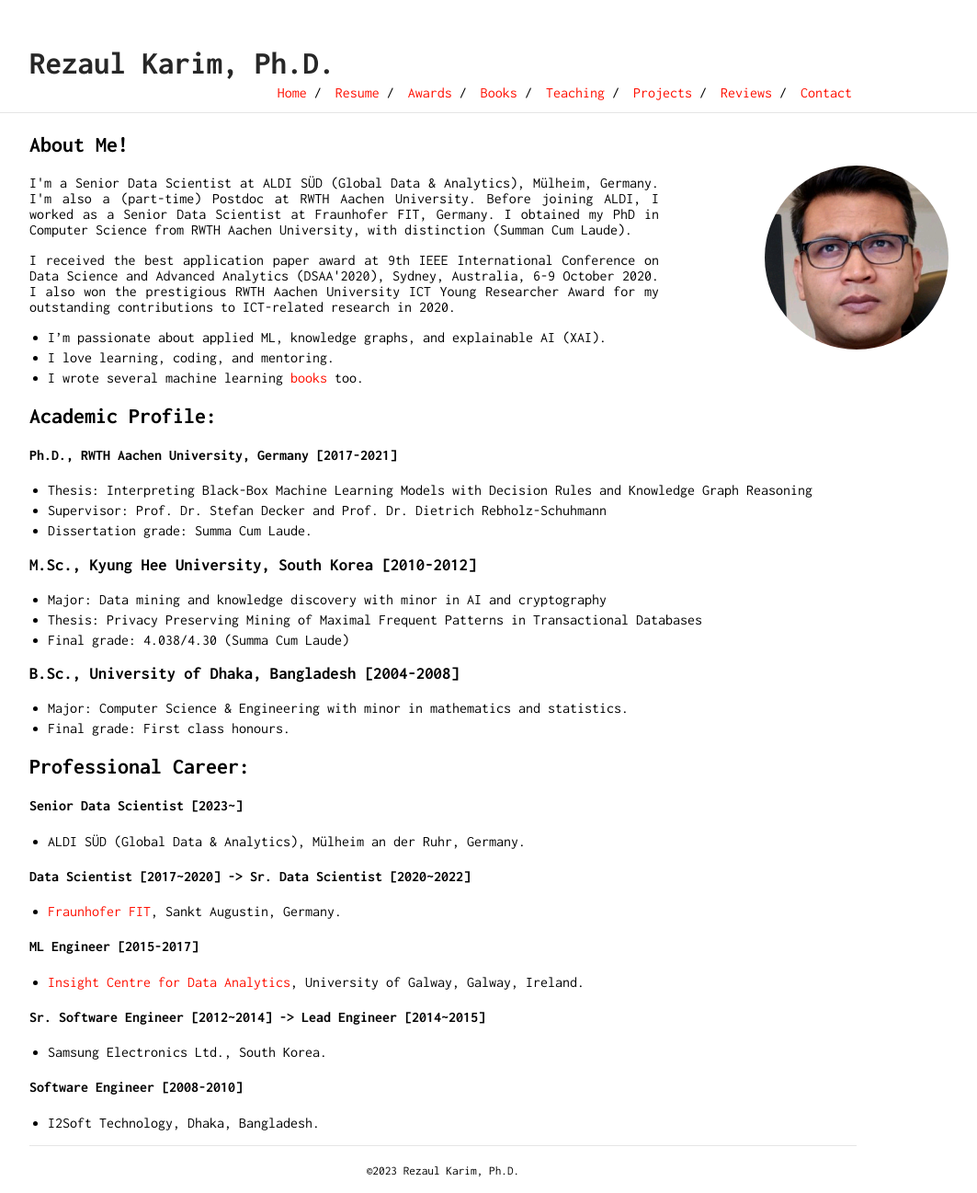
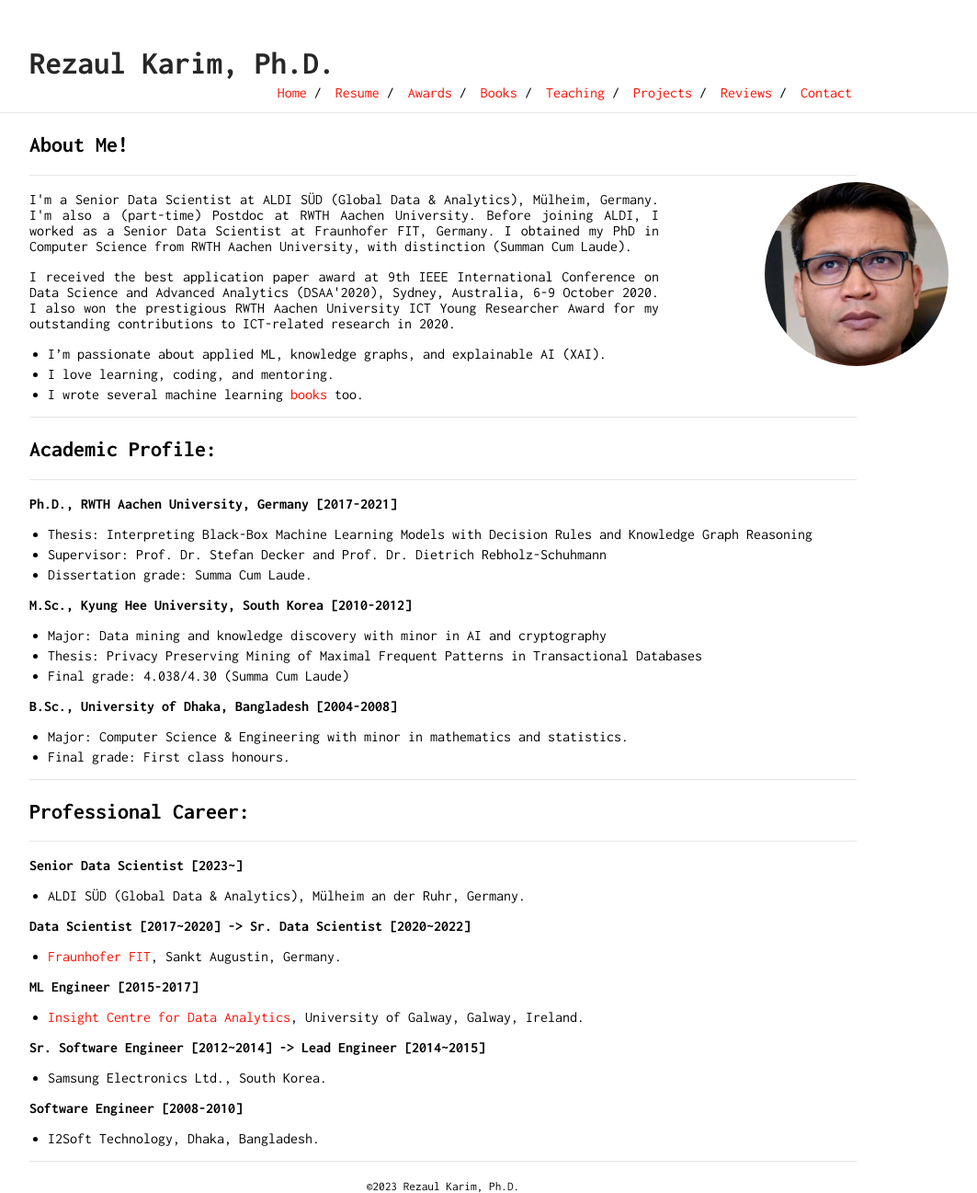
Before and after one commit to rezacsedu/rezacsedu.github.io, a Jekyll site: the page built from index.md, in a window 1280 px wide. Shown: the whole page at 92% size, without its empty margins (158-1221 px from the left). Built offline with Jekyll 4.4.1, drawn with Linux system fonts in a browser that asks for light colours; our own code applies the rules of GitHub Pages for plain Markdown files.

```diff
--- a/index.md
+++ b/index.md
@@ -1,4 +1,5 @@
 ## About Me!
+___
 <img class="profile-picture" src="img/1664312512000.jpg" width="100">
 
 <p style='text-align: justify;'> I'm a Senior Data Scientist at ALDI SÜD (Global Data & Analytics), Mülheim, Germany. I'm also a (part-time) Postdoc at RWTH Aachen University. Before joining ALDI, I worked as a Senior Data Scientist at Fraunhofer FIT, Germany. I obtained my PhD in Computer Science from RWTH Aachen University, with distinction (Summan Cum Laude).</p>
@@ -9,33 +10,37 @@
 - I love learning, coding, and mentoring.
 - I wrote several machine learning [books](https://www.amazon.com/s?k=Md.+Rezaul+Karim&ref=nb_sb_noss) too.
 
+___
 ## Academic Profile:
-#### Ph.D., RWTH Aachen University, Germany [2017-2021]
+___
+**Ph.D., RWTH Aachen University, Germany [2017-2021]**
 - Thesis: Interpreting Black-Box Machine Learning Models with Decision Rules and Knowledge Graph Reasoning
 - Supervisor: Prof. Dr. Stefan Decker and Prof. Dr. Dietrich Rebholz-Schuhmann
 - Dissertation grade: Summa Cum Laude.
 
-### M.Sc., Kyung Hee University, South Korea [2010-2012]
+**M.Sc., Kyung Hee University, South Korea [2010-2012]**
 - Major: Data mining and knowledge discovery with minor in AI and cryptography
 - Thesis: Privacy Preserving Mining of Maximal Frequent Patterns in Transactional Databases
 - Final grade: 4.038/4.30 (Summa Cum Laude)
 
-### B.Sc., University of Dhaka, Bangladesh [2004-2008]
+**B.Sc., University of Dhaka, Bangladesh [2004-2008]**
 - Major: Computer Science & Engineering with minor in mathematics and statistics.
 - Final grade: First class honours.
 
+___
 ## Professional Career:
-#### Senior Data Scientist [2023~]
+___
+**Senior Data Scientist [2023~]**
 - ALDI SÜD (Global Data & Analytics), Mülheim an der Ruhr, Germany.
 
-#### Data Scientist [2017~2020] -> Sr. Data Scientist [2020~2022]
+**Data Scientist [2017~2020] -> Sr. Data Scientist [2020~2022]**
 - [Fraunhofer FIT](https://www.fit.fraunhofer.de/en/business-areas/data-science-and-artificial-intelligence.html), Sankt Augustin, Germany.
 
-#### ML Engineer [2015-2017]
+**ML Engineer [2015-2017]**
 - [Insight Centre for Data Analytics](https://www.insight-centre.org/), University of Galway, Galway, Ireland.
 
-#### Sr. Software Engineer [2012~2014] -> Lead Engineer [2014~2015]
+**Sr. Software Engineer [2012~2014] -> Lead Engineer [2014~2015]**
 -  Samsung Electronics Ltd., South Korea.
 
-#### Software Engineer [2008-2010]
+**Software Engineer [2008-2010]**
 - I2Soft Technology, Dhaka, Bangladesh.
```
